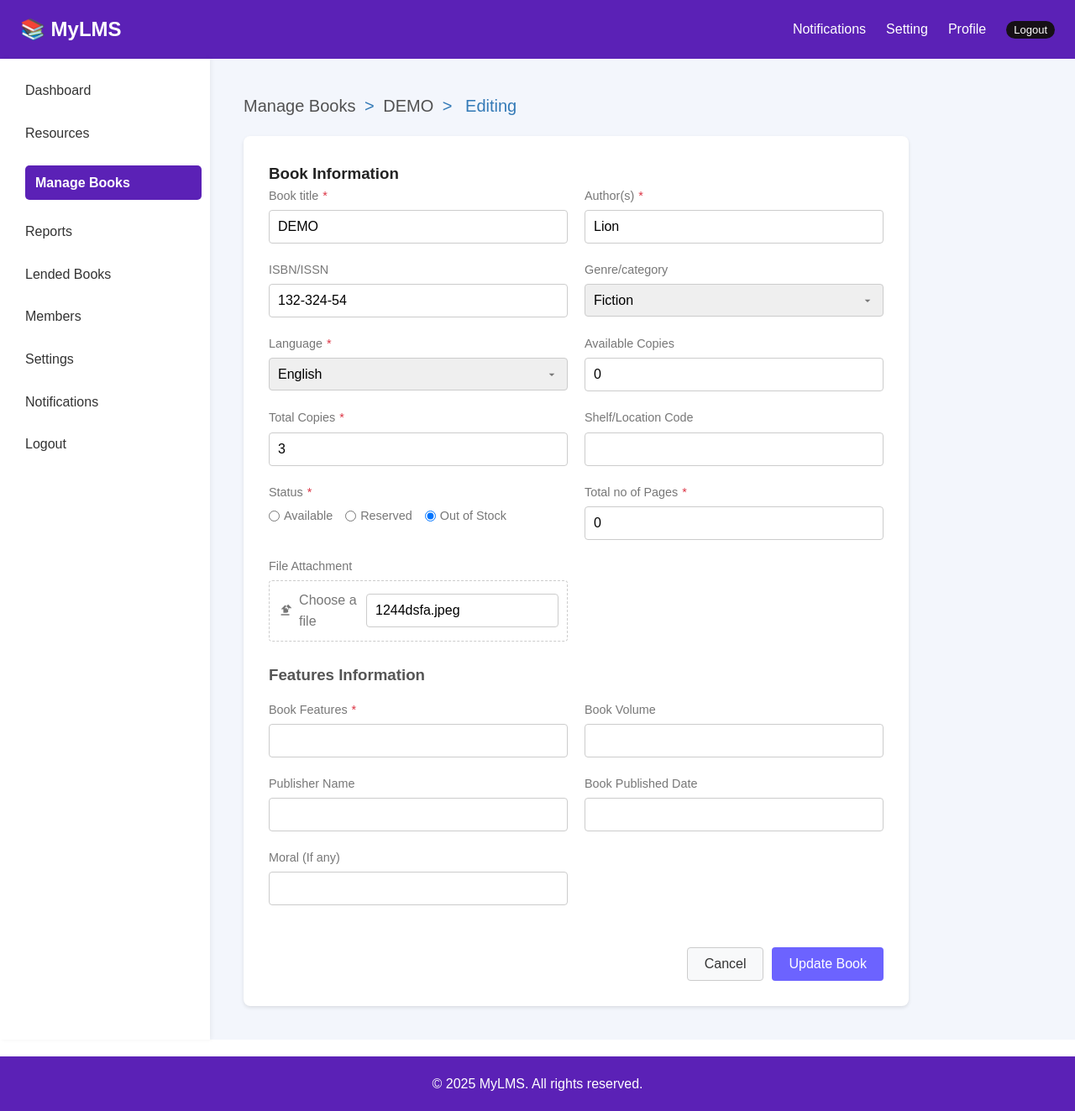
After one commit to Vinay1291/Library-Management-System, a PHP site: page /admin/edit-book.php?id=1 in a window 1280 px wide. The commit adds this page. Shown: the whole page at 84% size. Run offline with PHP 8.4, Linux system fonts and the light colour scheme; a user stored in the database is signed in; data comes from the database, SQL or seed files in the repository; data that the repository does not hold is empty.

Commit message:
add edit book but not works some fix to make and improve breadcrumps

```diff
--- a/admin/assets/css/admin.css
+++ b/admin/assets/css/admin.css
@@ -10,6 +10,22 @@
     min-height: 100vh;
     background-color: #f3f6fc;
 }
+
+/* for every pageout heading */
+.breadcrumbs {
+    font-size: 20px;
+    color: #337ab7;
+}
+
+.breadcrumbs a {
+    color: #515151;
+    text-decoration: none;
+}
+
+.breadcrumbs span {
+    margin: 0 5px;
+}
+
 
 .sidebar {
     min-width: 250px;
--- a/admin/assets/css/booksmng.css
+++ b/admin/assets/css/booksmng.css
@@ -1,15 +1,17 @@
-h2 {
+
+.breadcrumbs {
+  font-size: 20px;
+  color: #337ab7;
   margin: 20px;
 }
-h2 a {
-  color: #0b0b0b;
-  font-size: 20px;
+
+.breadcrumbs a {
+  color: #515151;
   text-decoration: none;
 }
 
-h2 strong {
-  font-size: 30px;
-  color: blue;
+.breadcrumbs span {
+  margin: 0 5px;
 }
 
 .container {
--- a/admin/assets/css/form.css
+++ b/admin/assets/css/form.css
@@ -12,6 +12,21 @@ h2 a{
     margin-bottom: 20px;
     border-bottom: 2px solid #eee;
     padding-bottom: 10px;
+}
+
+.breadcrumbs {
+    font-size: 20px;
+    color: #337ab7;
+    margin-bottom: 20px;
+}
+
+.breadcrumbs a {
+    text-decoration: none;
+    color: #515151;
+}
+
+.breadcrumbs span {
+    margin: 0 5px;
 }
 
 .form-section {
--- a/admin/book_details.php
+++ b/admin/book_details.php
@@ -48,7 +48,7 @@ $activePage = 'manage-books'; // For sidebar
                     <span>></span>
                     <span><?= htmlspecialchars($book['title']) ?></span>
                 </div>
-                <button class="edit-button">Edit Books</button>
+                <a href="edit-book.php?id=<?= $book['id'] ?>" class="edit-button">Edit Book</a>
             </div>
             <div class="container">
 
--- /dev/null
+++ b/admin/edit-book.php
@@ -0,0 +1,226 @@
+<?php
+require_once '../includes/db.php';
+
+if (!isset($_GET['id'])) {
+    echo "No book ID provided.";
+    exit;
+}
+
+$id = intval($_GET['id']);
+$result = $conn->query("SELECT * FROM books WHERE id = $id");
+
+if ($result->num_rows === 0) {
+    echo "Book not found.";
+    exit;
+}
+
+$book = $result->fetch_assoc();
+
+if ($_SERVER['REQUEST_METHOD'] === 'POST') {
+    $stmt = $conn->prepare("UPDATE books SET
+        title=?, author=?, isbn=?, category=?, language=?,
+        available_copies=?, copies=?, shelf_code=?, status=?,
+        total_pages=?, cover_image=?, features=?, volume=?,
+        publisher_name=?, published_date=?, moral=?
+        WHERE id=?");
+
+    if (!$stmt) {
+        die("Prepare failed: " . $conn->error);
+    }
+
+    $stmt->bind_param(
+        "sssssiississssssi",
+        $_POST['title'],
+        $_POST['author'],
+        $_POST['isbn'],
+        $_POST['category'],
+        $_POST['language'],
+        $_POST['available_copies'],
+        $_POST['total_copies'],
+        $_POST['shelf_code'],
+        $_POST['status'],
+        $_POST['total_pages'],
+        $_POST['cover_img'],
+        $_POST['features'],
+        $_POST['volume'],
+        $_POST['publisher_name'],
+        $_POST['published_date'],
+        $_POST['moral'],
+        $id
+    );
+
+
+    if ($stmt->execute()) {
+        header("Location: book_details.php?id=$id&updated=1");
+        exit;
+    } else {
+        echo "Execute failed: " . $stmt->error;
+    }
+
+    $stmt->close();
+}
+
+$activePage = 'manage-books';
+
+?>
+
+<!DOCTYPE html>
+<html lang="en">
+
+<head>
+    <meta charset="UTF-8" />
+    <meta name="viewport" content="width=device-width, initial-scale=1.0" />
+    <title>Edit Book - <?= htmlspecialchars($book['title']) ?></title>
+    <link rel="stylesheet" href="../assets/css/style.css">
+    <link rel="stylesheet" href="assets/css/admin.css">
+    <link rel="stylesheet" href="assets/css/booksmng.css">
+    <link rel="stylesheet" href="assets/css/form.css">
+</head>
+
+<body>
+    <?php include 'includes/header.php'; ?>
+
+    <div class="body">
+
+        <div class="sidebar">
+            <?php include 'includes/sidebar.php'; ?>
+        </div>
+
+        <main class="main">
+
+            <div class="breadcrumbs">
+                <a href="manage-books.php">Manage Books</a>
+                <span>></span>
+                <a href="book_details.php?id=<?= htmlspecialchars($book['id']) ?>"><?= htmlspecialchars($book['title']) ?></a>
+                <span>></span>
+                <span>Editing</span>
+            </div>
+            <div class="container">
+                    <h3>Book Information</h3>
+
+                    <form method="post">
+                        <div class="form-section">
+                            <div class="form-grid">
+                                <div class="form-group">
+                                    <label for="bookTitle">Book title <span>*</span></label>
+                                    <input type="text" name="title" value="<?= htmlspecialchars($book['title']) ?>" required>
+                                </div>
+                                <div class="form-group">
+                                    <label for="author">Author(s) <span>*</span></label>
+                                    <input type="text" name="author" value="<?= htmlspecialchars($book['author']) ?>" required>
+                                </div>
+                                <div class="form-group">
+                                    <label for="isbn">ISBN/ISSN</label>
+                                    <input type="text" name="isbn" value="<?= htmlspecialchars($book['isbn']) ?>">
+                                </div>
+                                <div class="form-group">
+                                    <label for="genre">Genre/category</label>
+                                    <select name="category" id="genre" >
+                                        <?php
+                                            $lists = ['Fiction', 'Non-fiction', 'Biography',
+                                                            'Science', 'Technology', 'Fantasy',
+                                                            'History', 'Kids', 'Mystery', 'Romance',
+                                                            'Education', 'Comics'];
+                                            foreach ($lists as $list) {
+                                                $selected = ($book['category'] === $list) ? 'selected' : '';
+                                                echo "<option value=\"$list\" $selected>$list</option>";
+                                            }
+                                        ?>
+                                    </select>
+                                </div>
+                                <div class="form-group">
+                                    <label for="language">Language <span>*</span></label>
+                                    <select name="language" id="language">
+                                        <?php
+                                            $lists = ['English', 'Hindi', 'Bengali',
+                                                        'Marathi', 'Telugu', 'Tamil',
+                                                        'Spanish', 'French', 'German'];
+                                            foreach ($lists as $list) {
+                                                $selected = ($book['language'] === $list) ? 'selected' : '';
+                                                echo "<option value=\"$list\" $selected>$list</option>";
+                                            }
+                                        ?>
+                                    </select>
+                                </div>
+                                <div class="form-group">
+                                    <label for="availableCopies">Available Copies</label>
+                                    <input type="number" name="available_copies" value="<?= htmlspecialchars($book['available_copies']) ?>">
+                                </div>
+                                <div class="form-group">
+                                    <label for="totalCopies">Total Copies <span>*</span></label>
+                                    <input type="number" name="total_copies" value="<?= htmlspecialchars($book['copies']) ?>">
+                                </div>
+                                <div class="form-group">
+                                    <label for="shelfCode">Shelf/Location Code</label>
+                                    <input type="text" name="shelf_code" value="<?= htmlspecialchars($book['shelf_code']) ?>">
+                                </div>
+                                <div class="form-group">
+                                    <label for="status">Status <span>*</span></label>
+                                    <div class="radio-group">
+                                        <!-- <label><input type="radio" name="status" value="available" checked> Available</label>
+                                        <label><input type="radio" name="status" value="reserved"> Reserved</label>
+                                        <label><input type="radio" name="status" value="outOfStock"> Out of Stock</label> -->
+                                        <label>
+                                            <input type="radio" name="status" value="available" <?= $book['status'] === 'Available' ? 'checked' : '' ?>> Available
+                                        </label>
+                                        <label>
+                                            <input type="radio" name="status" value="reserved" <?= $book['status'] === 'Lended' ? 'checked' : '' ?>> Reserved
+                                        </label>
+                                        <label>
+                                            <input type="radio" name="status" value="outOfStock" <?= $book['status'] === 'Damaged' ? 'checked' : '' ?>> Out of Stock
+                                        </label>
+                                    </div>
+                                </div>
+                                <div class="form-group">
+                                    <label for="totalPages">Total no of Pages <span>*</span></label>
+                                    <input type="number" name="total_pages" value="<?= htmlspecialchars($book['total_pages']) ?>">
+                                </div>
+                                <div class="form-group">
+                                    <label for="fileAttachment">File Attachment</label>
+                                    <div class="file-upload">
+                                        <svg viewBox="0 0 24 24"><path fill="currentColor" d="M9 16h6v-6h4l-7-7l-7 7h4zm-4 2h14v2H5zm12-10v7h-2v-7h-4l6-6l6 6h-4z"/></svg>
+                                        <span>Choose a file</span>
+                                        <input type="text" name="cover_img" value="<?= htmlspecialchars($book['cover_image']) ?>">
+                                    </div>
+                                </div>
+                            </div>
+                        </div>
+
+                        <div class="form-section">
+                            <h3>Features Information</h3>
+                            <div class="form-grid">
+                                <div class="form-group">
+                                    <label for="bookFeatures">Book Features <span>*</span></label>
+                                    <input type="text" name="features" value="<?= htmlspecialchars($book['features']) ?>">
+                                </div>
+                                <div class="form-group">
+                                    <label for="bookVolume">Book Volume</label>
+                                    <input type="text" name="volume" value="<?= htmlspecialchars($book['volume']) ?>">
+                                </div>
+                                <div class="form-group">
+                                    <label for="publisherName">Publisher Name</label>
+                                    <input type="text" name="publisher_name" value="<?= htmlspecialchars($book['publisher_name']) ?>">
+                                </div>
+                                <div class="form-group">
+                                    <label for="bookPublishedDate">Book Published Date</label>
+                                    <input type="text" name="published_date" value="<?= htmlspecialchars($book['published_date']) ?>">
+                                </div>
+                                <div class="form-group">
+                                    <label for="bookmoral">Moral (If any)</label>
+                                    <input type="text" name="moral" value="<?= htmlspecialchars($book['moral']) ?>">
+                                </div>
+                                <div></div> <div></div> </div>
+                        </div>
+
+                        <div class="form-actions">
+                            <button type="button" onclick="window.location.href='book_details.php?id=<?= $id ?>'">Cancel</button>
+                            <button type="submit">Update Book</button>
+                        </div>
+                    </form>
+            </div>
+        </main>
+    </div>
+    <?php include 'includes/footer.php' ?>
+</body>
+
+</html>
--- a/admin/manage-books.php
+++ b/admin/manage-books.php
@@ -50,7 +50,9 @@ $result = $conn->query("SELECT * FROM books LIMIT $limit OFFSET $offset");
         </div>
 
         <main>
-            <h2><a href="">Manage Books</a></h2>
+            <div class="breadcrumbs">
+                <a href="manage-books.php">Manage Books</a>
+            </div>
             <div class="container">
                 <div class="toolbar">
                     <div class="search-bar">
```
Also changed, not shown: admin/actions/add_book_action.php (+20 -24 lines), admin/add_books.php (+13 -3 lines), admin/assets/css/bookinfo.css (+5 -3 lines).
